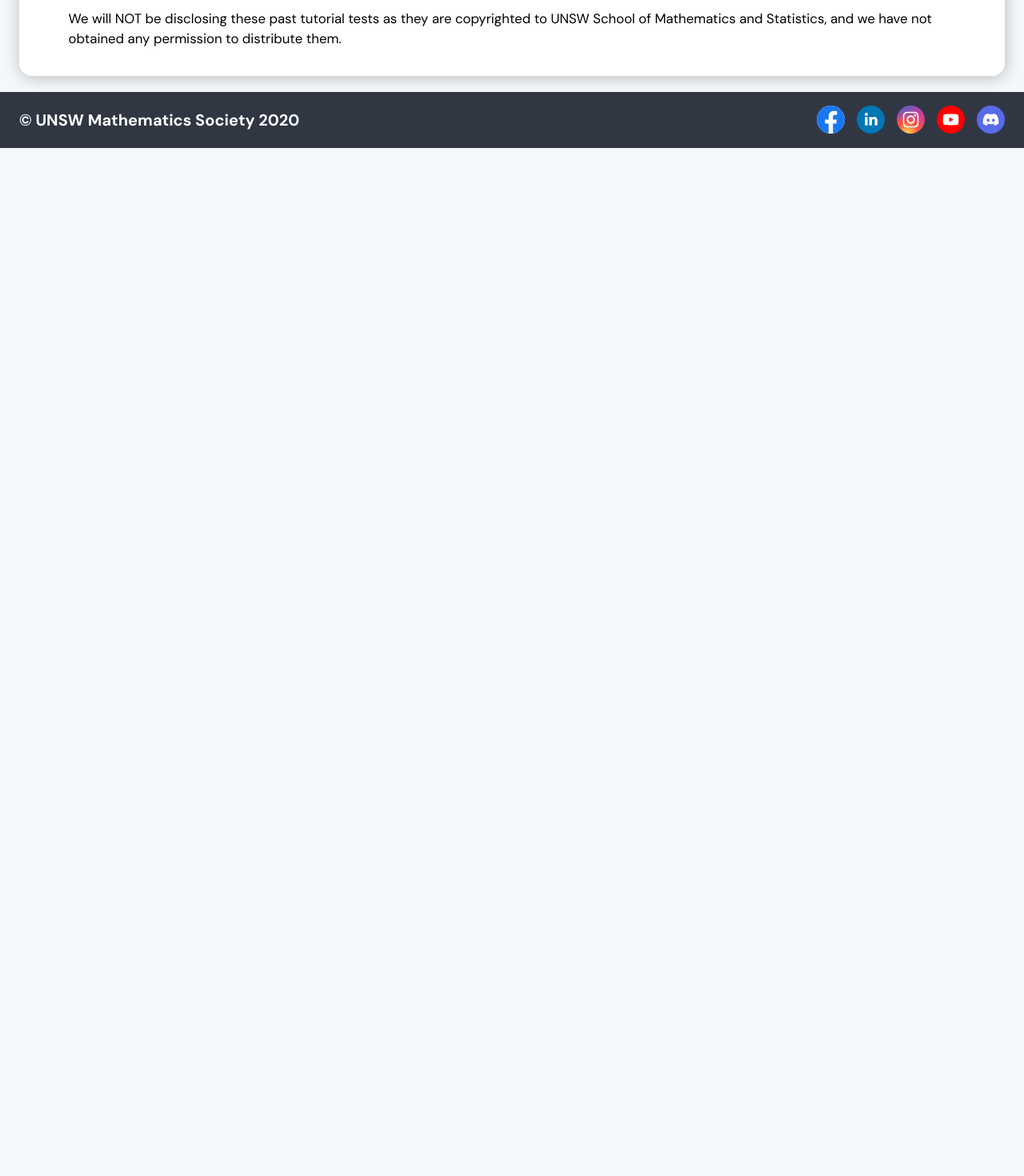
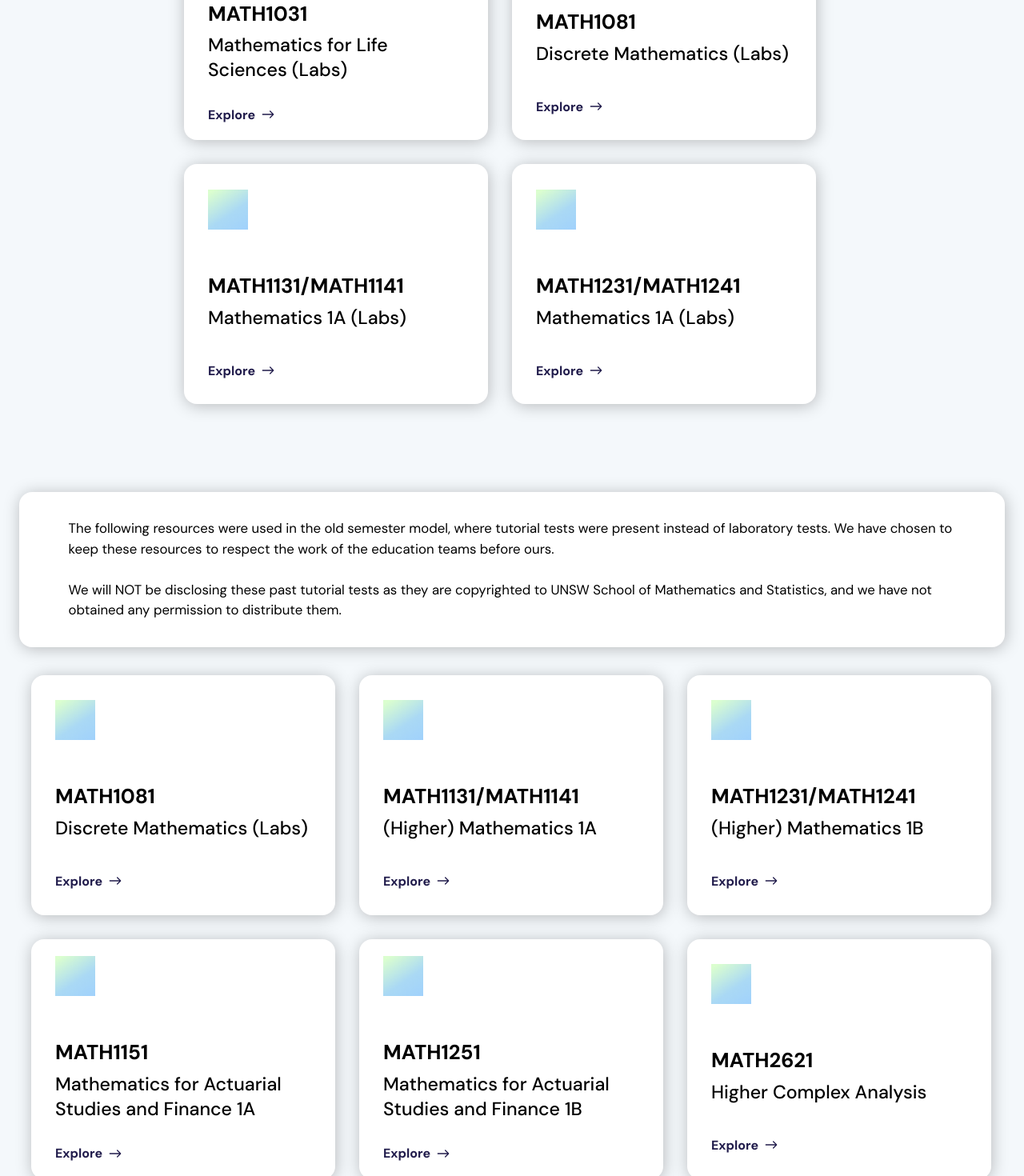
Before and after one commit to MathSocUNSW/mathsoc-website, a Next.js app in the folder frontend/: page /resources/exam-bank in a window 1280 px wide. Shown: the part 1120-2590 px from the top of the page at 80% size. Before the commit the page ends 1305 px from the top, so only its background shows below. Built offline with nearby package versions, Linux system fonts and the light colour scheme.

Commit message:
added tiles to exam bank

```diff
--- /dev/null
+++ b/frontend/src/data/examBankData.ts
@@ -0,0 +1,142 @@
+/*TODO: messy structure...*/
+export interface revisionTile {
+  courseCode: string;
+  courseTitle: string;
+  revisionLinks: groups[];
+}
+
+export interface groups {
+  groupHeader: string;
+  groupLinks: links[];
+}
+
+export interface links {
+  name: string;
+  path: string;
+}
+
+/* TEMPLATE:
+  {
+    courseCode: "",
+    courseTitle: "",
+    revisionLinks: [
+      {
+        groupHeader: "",
+        groupLinks: [
+          {
+            name: "",
+            path: "",
+          },
+        ],
+      },
+    ],
+  },
+*/
+
+/*TODO: revision paths*/
+const examBankData: revisionTile[] = [
+  //NEXT TILE
+  {
+    courseCode: "MATH1031",
+    courseTitle: "Mathematics for Life Sciences (Labs)",
+
+    revisionLinks: [
+      {
+        groupHeader: "",
+        groupLinks: [
+          {
+            name: "Mastery Lab 1 Sample Solutions",
+            path: ""
+          },
+          {
+            name: "Mastery Lab 2 Sample Solutions",
+            path: ""
+          },
+          {
+            name: "Mastery Lab 3 Sample Solutions",
+            path: ""
+          }
+        ]
+      }
+    ]
+  },
+  //NEXT TILE
+  {
+    courseCode: "MATH1081",
+    courseTitle: "Discrete Mathematics (Labs)",
+    revisionLinks: [
+      {
+        groupHeader: "",
+        groupLinks: [
+          {
+            name: "Lab Test 1 Sample Solutions",
+            path: ""
+          },
+          {
+            name: "Lab Test 2 Sample Solutions",
+            path: ""
+          }
+        ]
+      }
+    ]
+  },
+  //NEXT TILE
+  {
+    courseCode: "MATH1131/MATH1141",
+    courseTitle: "Mathematics 1A (Labs)",
+    revisionLinks: [
+      {
+        groupHeader: "",
+        groupLinks: [
+          {
+            name: "Lab Test 1 - Algebra Sample Solutions",
+            path: ""
+          },
+          {
+            name: "Lab Test 2 - Algebra Sample Solutions",
+            path: ""
+          },
+          {
+            name: "Lab Test 1 - Calculus Sample Solutions",
+            path: ""
+          },
+          {
+            name: "Lab Test 2 - Calculus Sample Solutions",
+            path: ""
+          }
+        ]
+      }
+    ]
+  },
+  //NEXT TILE
+  {
+    courseCode: "MATH1231/MATH1241",
+    courseTitle: "Mathematics 1A (Labs)",
+    revisionLinks: [
+      {
+        groupHeader: "",
+        groupLinks: [
+          {
+            name: "Lab Test 1 - Algebra Sample Solutions",
+            path: ""
+          },
+          {
+            name: "Lab Test 2 - Algebra Sample Solutions",
+            path: ""
+          },
+          {
+            name: "Lab Test 1 - Calculus Sample Solutions",
+            path: ""
+          },
+          {
+            name: "Lab Test 2 - Calculus Sample Solutions",
+            path: ""
+          }
+        ]
+      }
+    ]
+  }
+
+];
+
+export default examBankData;
--- /dev/null
+++ b/frontend/src/data/examBankTutorialTestsData.ts
@@ -0,0 +1,213 @@
+/*TODO: messy structure...*/
+export interface revisionTile {
+  courseCode: string;
+  courseTitle: string;
+  revisionLinks: groups[];
+}
+
+export interface groups {
+  groupHeader: string;
+  groupLinks: links[];
+}
+
+export interface links {
+  name: string;
+  path: string;
+}
+
+/* TEMPLATE:
+  {
+    courseCode: "",
+    courseTitle: "",
+    revisionLinks: [
+      {
+        groupHeader: "",
+        groupLinks: [
+          {
+            name: "",
+            path: "",
+          },
+        ],
+      },
+    ],
+  },
+*/
+
+/*TODO: revision paths*/
+const examBankTutorialTestsData: revisionTile[] = [
+  //NEXT TILE
+  {
+    courseCode: "MATH1081",
+    courseTitle: "Discrete Mathematics (Labs)",
+    revisionLinks: [
+      {
+        groupHeader: "",
+        groupLinks: [
+          {
+            name: "Test 1 Solutions",
+            path: ""
+          },
+          {
+            name: "Test 2 Solutions",
+            path: ""
+          },
+          {
+            name: "Test 2 Solutions (Semester 2)",
+            path: ""
+          },
+          {
+            name: "Test 3 Solutions",
+            path: ""
+          },
+          {
+            name: "Test 3 Solutions (Semester 2)",
+            path: ""
+          },
+          {
+            name: "Test 4 Solutions",
+            path: ""
+          },
+          {
+            name: "Test 4 Solutions (Semester 2)",
+            path: ""
+          }
+        ]
+      }
+    ]
+  },
+  //NEXT TILE
+  {
+    courseCode: "MATH1131/MATH1141",
+    courseTitle: "(Higher) Mathematics 1A",
+    revisionLinks: [
+      {
+        groupHeader: "",
+        groupLinks: [
+          {
+            name: "Test 1 (Algebra)",
+            path: ""
+          },
+          {
+            name: "Test 1 (Calculus)",
+            path: ""
+          },
+          {
+            name: "Test 2 (Algebra)",
+            path: ""
+          },
+          {
+            name: "Test 2 (Calculus) 2009",
+            path: ""
+          },
+          {
+            name: "Test 2 (Calculus) (Version 2)",
+            path: ""
+          }
+        ]
+      }
+    ]
+  },
+  //NEXT TILE
+  {
+    courseCode: "MATH1231/MATH1241",
+    courseTitle: "(Higher) Mathematics 1B",
+    revisionLinks: [
+      {
+        groupHeader: "",
+        groupLinks: [
+          {
+            name: "Test 1 (Algebra)",
+            path: ""
+          },
+          {
+            name: "Test 1 (Calculus)",
+            path: ""
+          },
+          {
+            name: "Test 2 (Algebra)",
+            path: ""
+          },
+          {
+            name: "Test 2 (Calculus)",
+            path: ""
+          }
+        ]
+      }
+    ]
+  },
+  //NEXT TILE
+  {
+    courseCode: "MATH1151",
+    courseTitle: "Mathematics for Actuarial Studies and Finance 1A",
+    revisionLinks: [
+      {
+        groupHeader: "",
+        groupLinks: [
+          {
+            name: "Test 1 (Algebra)",
+            path: ""
+          },
+          {
+            name: "Test 1 (Calculus)",
+            path: ""
+          },
+          {
+            name: "Test 2 (Algebra)",
+            path: ""
+          },
+          {
+            name: "Test 2 (Calculus)",
+            path: ""
+          }
+        ]
+      }
+    ]
+  },
+  //NEXT TILE
+  {
+    courseCode: "MATH1251",
+    courseTitle: "Mathematics for Actuarial Studies and Finance 1B",
+    revisionLinks: [
+      {
+        groupHeader: "",
+        groupLinks: [
+          {
+            name: "Algebra",
+            path: ""
+          },
+          {
+            name: "Calculus",
+            path: ""
+          },
+          {
+            name: "Algebra - Course Pack Solutions",
+            path: ""
+          },
+          {
+            name: "Calculus - Course Pack Solutions",
+            path: ""
+          }
+        ]
+      }
+    ]
+  },
+  //NEXT TILE
+  {
+    courseCode: "MATH2621",
+    courseTitle: "Higher Complex Analysis",
+    revisionLinks: [
+      {
+        groupHeader: "",
+        groupLinks: [
+          {
+            name: "Homework Worked Solutions",
+            path: ""
+          }
+        ]
+      }
+    ]
+  }
+
+];
+
+export default examBankTutorialTestsData;
--- a/frontend/src/pages/resources/exam-bank.tsx
+++ b/frontend/src/pages/resources/exam-bank.tsx
@@ -5,6 +5,10 @@ import { Typography } from "@material-ui/core";
 import ResourceHero from "src/components/ResourceHero";
 import WholePageBox from "src/components/WholePageBox";
 
+import styles from "src/styles/examBank.module.scss";
+import examBankData from "src/data/examBankData";
+import examBankTutorialTestsData from "src/data/examBankTutorialTestsData";
+import Tile from "components/Tile";
 import resourceData from "src/data/resourceData";
 import ContainerWrap from "components/ContainerWrap";
 
@@ -57,7 +61,13 @@ const ExamBank: React.FC = () => {
             (More solutions currently being written.)
           </Typography>
         </WholePageBox>
-        <section>TODO: Squares</section>
+        <div className={styles.tileSection}>
+          <div className={styles.tileContainer}>
+            {examBankData.map((tileData) => (
+              <Tile {...tileData} key={tileData.courseCode} />
+            ))}
+          </div>
+        </div>
         <WholePageBox>
           <Typography variant="body1">
             The following resources were used in the old semester model, where tutorial tests were
@@ -70,6 +80,11 @@ const ExamBank: React.FC = () => {
             distribute them.
           </Typography>
         </WholePageBox>
+        <div className={styles.testTileContainer}>
+            {examBankTutorialTestsData.map((tileData) => (
+              <Tile {...tileData} key={tileData.courseCode} />
+            ))}
+        </div>
       </ContainerWrap>
     </section>
   );
--- /dev/null
+++ b/frontend/src/styles/examBank.module.scss
@@ -0,0 +1,23 @@
+.tileContainer {
+  display: flex;
+  flex-direction: row;
+  flex-wrap: wrap;
+  align-content: flex-start;
+  margin-bottom: 75px;
+  max-width: 850px;
+}
+
+.testTileContainer {
+  display: flex;
+  flex-direction: row;
+  flex-wrap: wrap;
+  align-content: flex-start;
+  margin-bottom: 75px;
+}
+
+.tileSection {
+  display: flex;
+  max-width: 100%;
+  justify-content: center;
+  align-content: center;
+}
--- a/frontend/src/styles/tile.module.scss
+++ b/frontend/src/styles/tile.module.scss
@@ -2,6 +2,7 @@
   background-color: white;
   height: 300px;
   min-width: 380px;
+  max-width: 380px;
   border-radius: 16px;
   overflow: hidden;
   box-shadow: 1px 2px 20px 0 rgba(0, 0, 0, 0.25);
```
